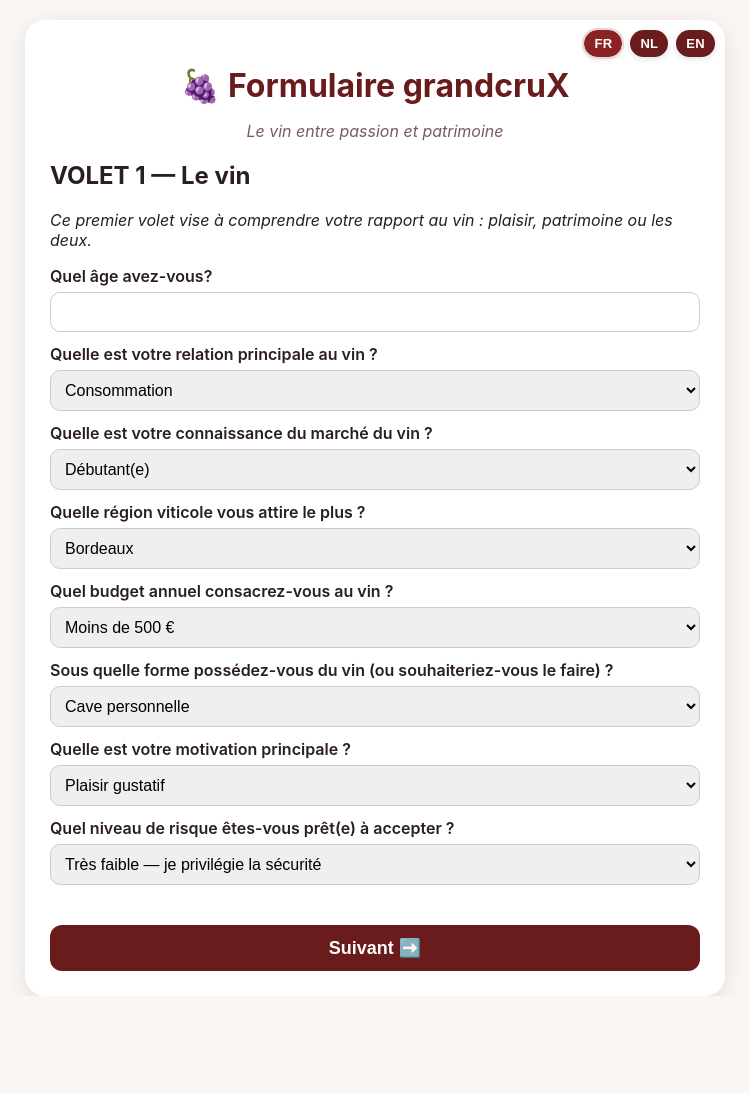
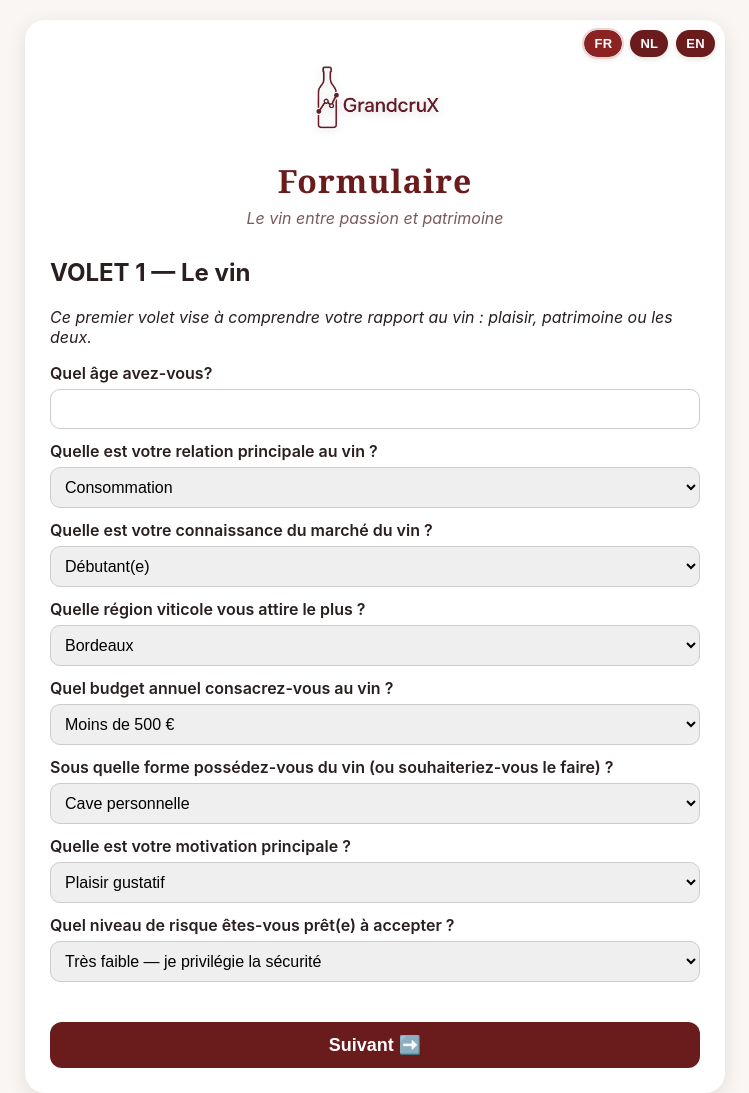
Before and after one commit to Louphi1987/grandcruX, a Flask app: page / in a window 1280 px wide. Shown: the whole page, without its empty margins (265-1014 px from the left). Before the commit the page ends 996 px from the top, so only its background shows below. Run offline with Flask 3, Linux system fonts and the light colour scheme.

Commit message:
Update form.html

```diff
--- a/templates/form.html
+++ b/templates/form.html
@@ -24,7 +24,32 @@
       padding: 0;
       color: var(--text);
     }
+    .brand-header {
+      text-align: center;
+      margin-bottom: 30px;
+      margin-top: 10px;
+    }
 
+    .logo-top {
+      height: 90px;
+      margin-bottom: 10px;
+      filter: drop-shadow(0 2px 4px rgba(0,0,0,0.15));
+    }
+
+    .brand-header h1 {
+      font-family: "Georgia", serif;
+      color: var(--wine);
+      font-size: 2rem;
+      letter-spacing: 1px;
+      margin: 0;
+    }
+
+    .brand-header .subtitle {
+      font-style: italic;
+      color: var(--muted);
+      margin-top: 6px;
+      font-size: 1rem;
+    }
     .container {
       max-width: 700px;
       margin: auto;
@@ -193,8 +218,11 @@
       <button type="button" class="lang-btn" data-lang="en" aria-pressed="false">EN</button>
     </div>
 
-    <h1 data-i18n="title">🍇 Formulaire grandcruX</h1>
-    <p class="subtitle" data-i18n="subtitle">Le vin entre passion et patrimoine</p>
+    <div class="brand-header">
+      <img src="{{ url_for('static', filename='grandcrux.png') }}" alt="Logo GrandcruX" class="logo-top">
+      <h1><span data-i18n="title">Formulaire GrandcruX</span></h1>
+      <p class="subtitle" data-i18n="subtitle">Le vin entre passion et patrimoine</p>
+    </div>
 
     <form id="multiForm" method="POST">
       <!-- Lang active envoyée au backend -->
@@ -440,7 +468,7 @@
     // ————————————————
     const t = {
       fr: {
-        title: '🍇 Formulaire grandcruX',
+        title: 'Formulaire',
         subtitle: 'Le vin entre passion et patrimoine',
         step1_title: 'VOLET 1 — Le vin',
         step1_desc: 'Ce premier volet vise à comprendre votre rapport au vin : plaisir, patrimoine ou les deux.',
@@ -532,7 +560,7 @@
         print_option_label: "Je souhaite également recevoir une <strong>version imprimée</strong> de mon rapport, éventuellement accompagnée du <em>pack dégustation GrandcruX 🍷</em>.",
         },
       nl: {
-        title: '🍇 grandcruX-formulier',
+        title: 'Formulier',
         subtitle: 'Wijn tussen passie en erfgoed',
         step1_title: 'DEEL 1 — Wijn',
         step1_desc: 'Dit eerste deel peilt naar uw relatie met wijn: plezier, erfgoed of beide.',
@@ -625,7 +653,7 @@
         print_option_note: "(Betalende optie: premium-papierdruk, verzending met wijnselectie.)"
       },
       en: {
-        title: '🍇 grandcruX Form',
+        title: 'Form',
         subtitle: 'Wine between passion and heritage',
         step1_title: 'SECTION 1 — Wine',
         step1_desc: 'This first section aims to understand your relationship with wine: pleasure, heritage, or both.',
```
